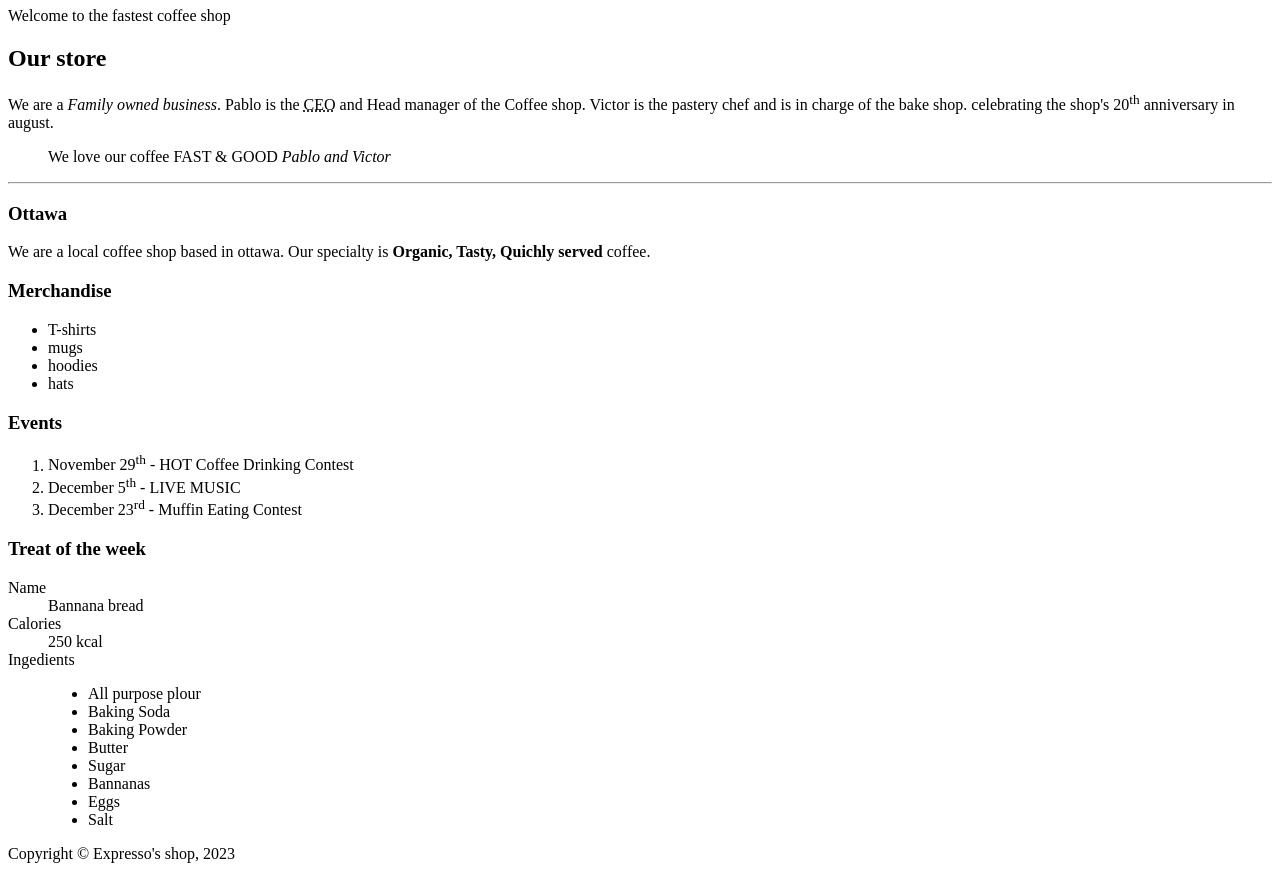
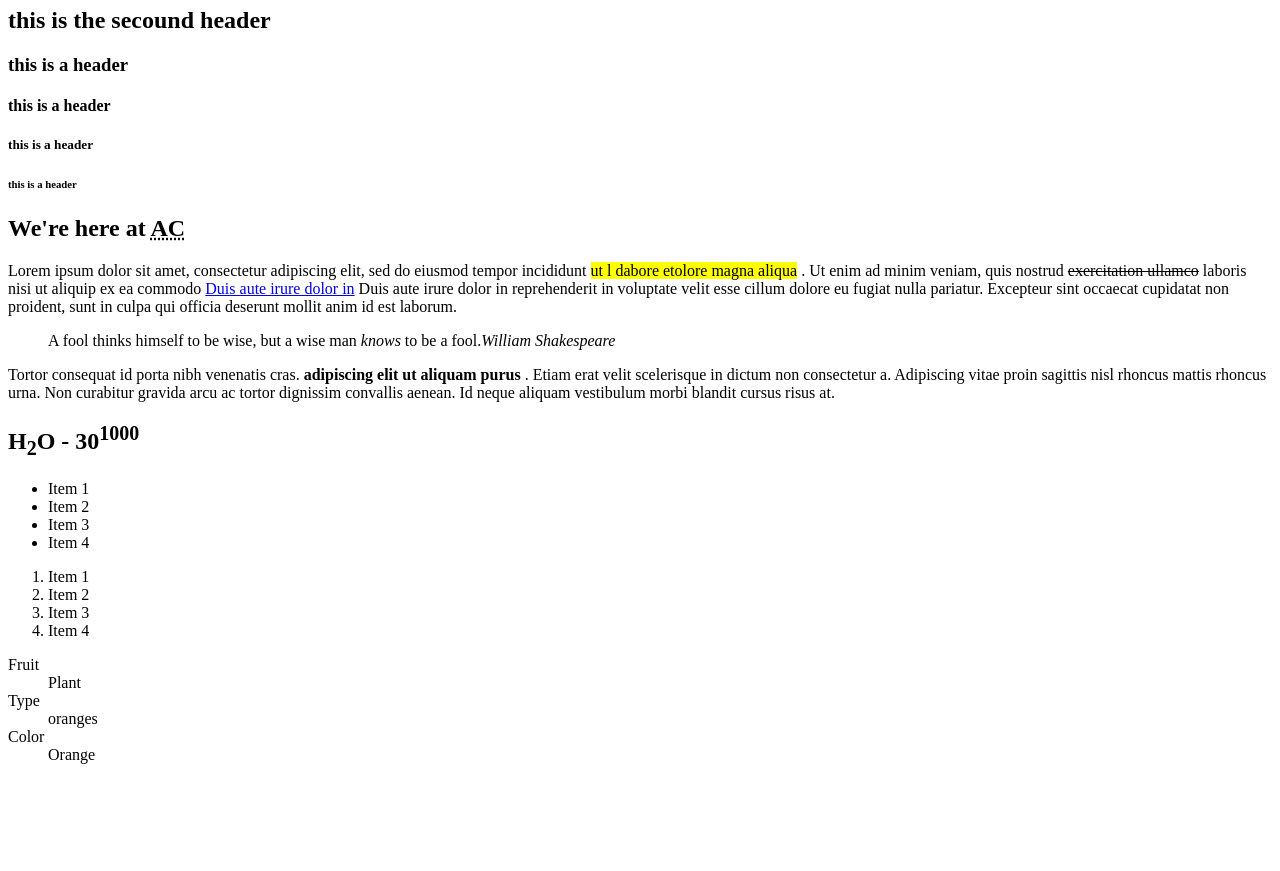
Before and after one commit to lhac0002/lhac0002.github.io, a plain HTML site: page week3/index.html in a window 1280 px wide. Shown: the part 73-944 px from the top of the page. After the commit the page ends 853 px from the top, so only its background shows below. Drawn offline with Linux system fonts and the light colour scheme.

Commit message:
Adds index.html to folder

```diff
--- a/week3/index.html
+++ b/week3/index.html
@@ -1,85 +1,55 @@
 <!DOCTYPE html>
 <html lang="en">
-
     <head>
         <meta charset="UTF-8">
-    <title>Expresso's shop - Home</title>
+        <meta new="viewpoint" content="width=device-width, initia-scale=1.0">
+        <title> Document</title>
     </head>
+    <body>
+        <h1>this is the main header</h1>
+        <h2>this is the secound header</h2>
+        <!-- Cntrl + / to comment-->
+        <h3>this is a header</h3>
+        <h4>this is a header</h4>
+        <h5>this is a header</h5>
+        <h6>this is a header</h6>
 
-<body>
-    <!--This is a comment-->
-    <!--
-        command/cntrl + / to add or remove comment
-     -->
-<header>
-    <h1>Expresso's shop</h1>
-    <p>Welcome to the fastest coffee shop</p>
-</header>
-<main\>
-    <article>
-        <h2>Our store</h2>
-        <p>
-            We are a <em>Family owned business</em>. Pablo is the <abbr title="Chief Executive Officer">CEO</abbr> and Head manager of the Coffee shop. Victor is the pastery chef and is in charge of the bake shop. celebrating the shop's 20<sup>th</sup> anniversary in august.
+        <h2>We're here at <abbr title="Algonquin College">AC</abbr> </h2>
+        <p>Lorem ipsum dolor sit amet, consectetur adipiscing elit, sed do eiusmod tempor incididunt <mark>ut l dabore etolore magna aliqua</mark> . Ut enim ad minim veniam, quis nostrud <del>exercitation ullamco</del> laboris nisi ut aliquip ex ea commodo <a href="https://i.kym-cdn.com/photos/images/newsfeed/002/440/417/671">Duis aute irure dolor in</a> Duis aute irure dolor in reprehenderit in voluptate velit esse cillum dolore eu fugiat nulla pariatur. Excepteur sint occaecat cupidatat non proident, sunt in culpa qui officia deserunt mollit anim id est laborum.
         </p>
-        <blockquote>
-            We love our coffee FAST & GOOD <cite>Pablo and Victor</cite>
-        </blockquote>
-        <hr>
-        <section>
-            <h3>Ottawa</h3>
-            <p>
-                We are a local coffee shop based in ottawa. Our specialty is <b>Organic, Tasty, Quichly served</b> coffee.
-            </p>
-        </section>
-    </article>
- <aside>
-    <h3>Merchandise</h3>
-    <!-- Adding an unordred list -->
+        <!-- Blockquote -->
+        <blockquote>A fool thinks himself to be wise, but a wise man  <em>knows</em> to be a fool.<cite>William Shakespeare</cite></blockquote>
+
+        <p>Tortor consequat id porta nibh venenatis cras. <strong>adipiscing elit ut aliquam purus</strong> . Etiam erat velit scelerisque in dictum non consectetur a. Adipiscing vitae proin sagittis nisl rhoncus mattis rhoncus urna. Non curabitur gravida arcu ac tortor dignissim convallis aenean. Id neque aliquam vestibulum morbi blandit cursus risus at.</p>
+        <!-- SUP AND SUB -->
+        <h2>H<sub>2</sub>O - 30<sup>1000</sup></h2>
+        <!-- Unordred list -->
         <ul>
-        <li>T-shirts</li>
-        <li>mugs</li>
-        <li>hoodies</li>
-        <li>hats</li>
+            <li>Item 1</li>
+            <li>Item 2</li>
+            <li>Item 3</li>
+            <li>Item 4</li>
         </ul>
- </aside>
- <!-- Adding a section for an ordered list -->
- <section>
-    <h3>Events</h3>
+        <!-- ordered list -->
         <ol>
-        <li>November 29<sup>th</sup> - HOT Coffee Drinking Contest</li>
-        <li>December 5<sup>th</sup> - LIVE MUSIC</li>
-        <li>December 23<sup>rd</sup> - Muffin Eating Contest</li>
+            <li>Item 1</li>
+            <li>Item 2</li>
+            <li>Item 3</li>
+            <li>Item 4</li>
         </ol>
- </section>
- <section>
-    <h3>Treat of the week</h3>
+        <!-- Description list -->
         <dl>
-        <dt>Name</dt>
-        <dd>Bannana bread</dd>
+            <dt>Fruit</dt>
+            <dd>Plant</dd>
 
-        <dt>Calories</dt>
-        <dd>250 kcal</dd>
 
-        <dt>Ingedients</dt>
-        <dd>
-            <ul>
-                <li>All purpose plour</li>
-                <li>Baking Soda</li>
-                <li>Baking Powder</li>
-                <li>Butter</li>
-                <li>Sugar</li>
-                <li>Bannanas</li>
-                <li>Eggs</li>
-                <li>Salt</li>
-            </ul>
-        </dd>
+            <dt>Type</dt>
+            <dd>oranges</dd>
+
+            <dt>Color</dt>
+            <dd>Orange</dd>
+
         </dl>
- </section>
-</main>
-<!-- Site Footer -->
-<footer>
-Copyright &copy; Expresso's shop, 2023
-</footer>
     </body>
 
 </html>
```
Lines whose indentation alone changed are shown as unchanged.
